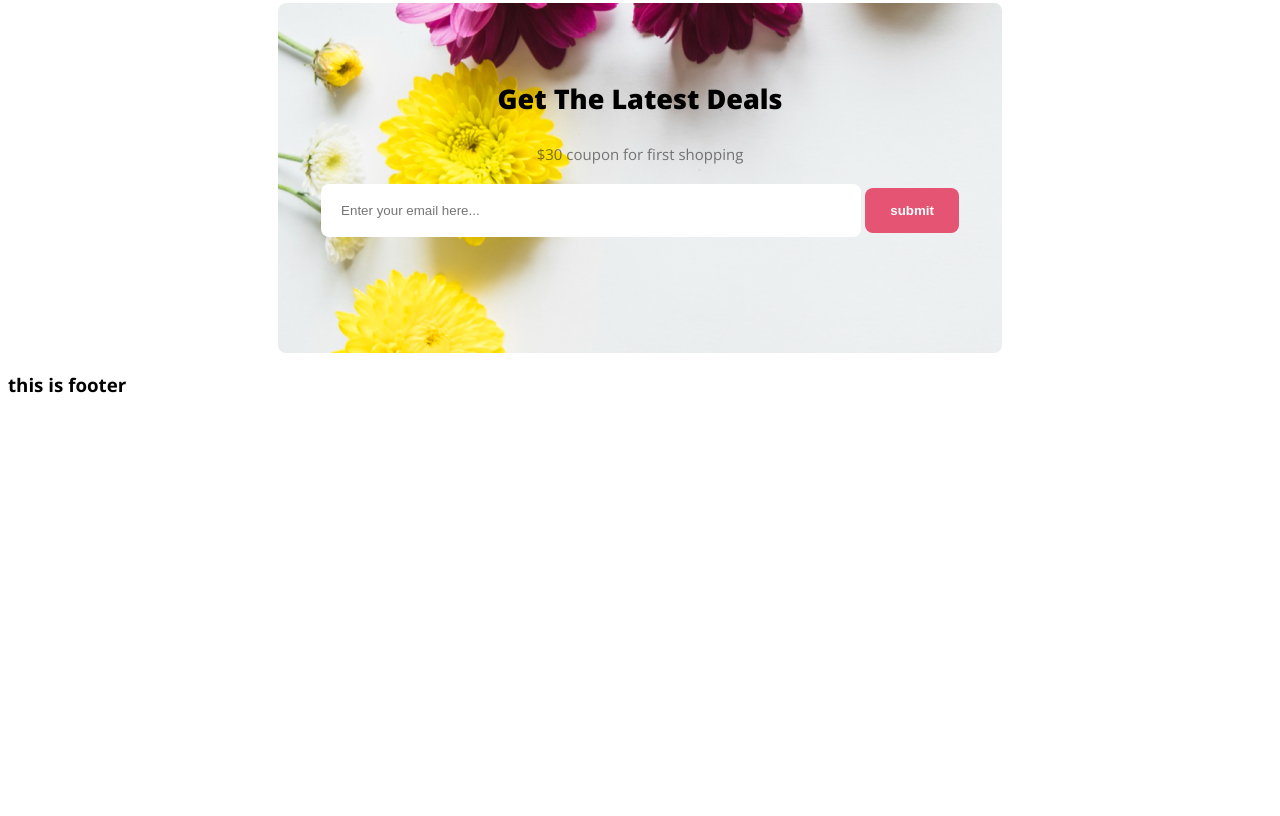
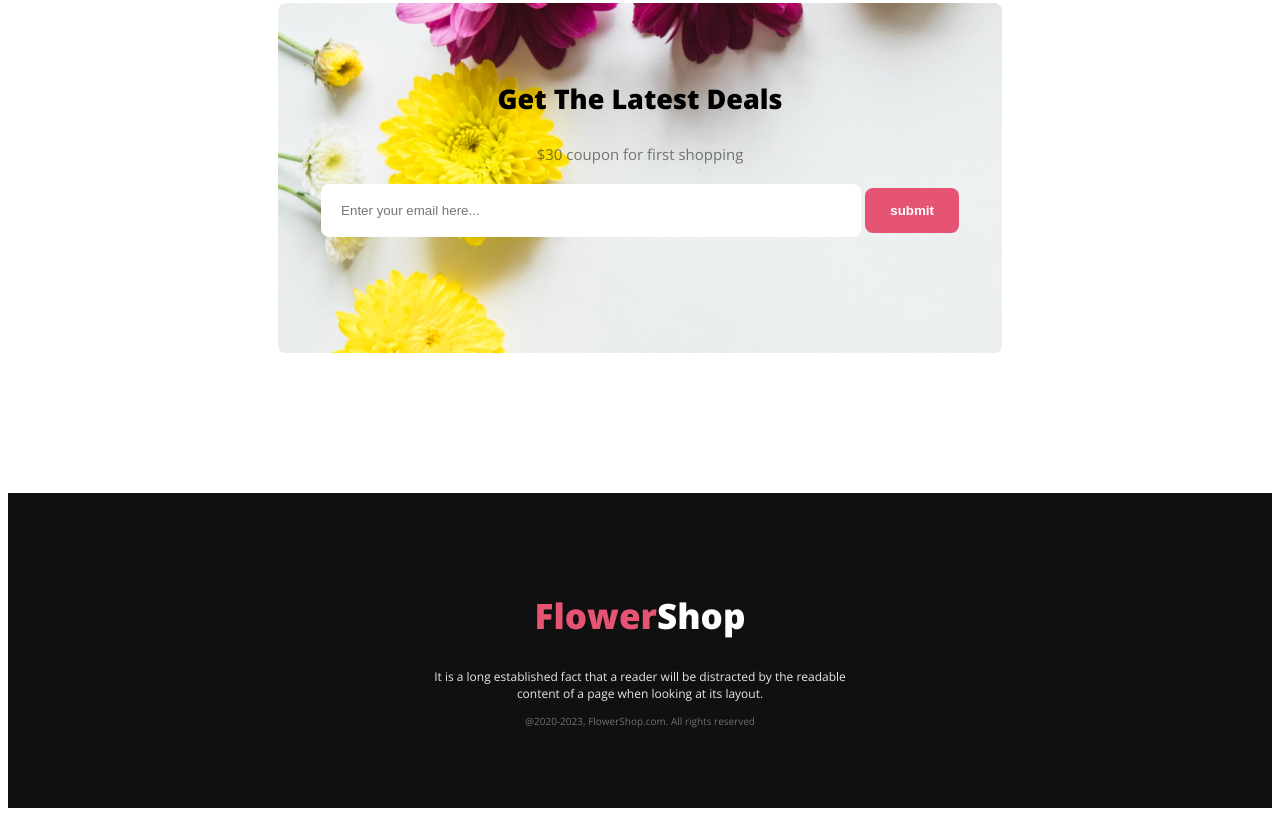
Before and after one commit to Th3At0nic/flower-shop-website, a plain HTML site: page index.html in a window 1280 px wide. Shown: the part 3335-4151 px from the top of the page. Before the commit the page ends 3751 px from the top, so only its background shows below. Drawn offline with nearby package versions, Linux system fonts and the light colour scheme; a web font is replaced by a local one.

Commit message:
footer completed and probably final push

```diff
--- a/index.html
+++ b/index.html
@@ -143,7 +143,7 @@
         </div>
         <div>
           <input
-          class="input-email"
+            class="input-email"
             type="email"
             name=""
             placeholder="Enter your email here..."
@@ -155,7 +155,13 @@
     </main>
 
     <footer>
-      <h3>this is footer</h3>
+      <h2 id="footer-title"><span class="span-text-style">Flower</span>Shop</h2>
+      <p id="footer-description">
+        It is a long established fact that a reader will be distracted by the
+        readable <br />
+        content of a page when looking at its layout.
+      </p>
+      <p id="footer-right-reserved">@2020-2023, FlowerShop.com. All rights reserved</p>
     </footer>
   </body>
 </html>
--- a/styles.css
+++ b/styles.css
@@ -165,3 +165,28 @@ section {
   border-radius: 8px;
   background: #fff;
 }
+
+/* footer styles */
+footer {
+  background: #111010;
+  text-align: center;
+  margin-top: 140px;
+  padding: 70px 0;
+}
+
+#footer-title {
+  color: #fff;
+  font-size: 35px;
+  font-weight: 800;
+}
+
+#footer-description {
+  color: rgba(255, 255, 255, 0.9);
+  font-size: 12px;
+  font-weight: 400;
+}
+#footer-right-reserved {
+  color: rgba(255, 255, 255, 0.4);
+  font-size: 10px;
+  font-weight: 400;
+}
```
